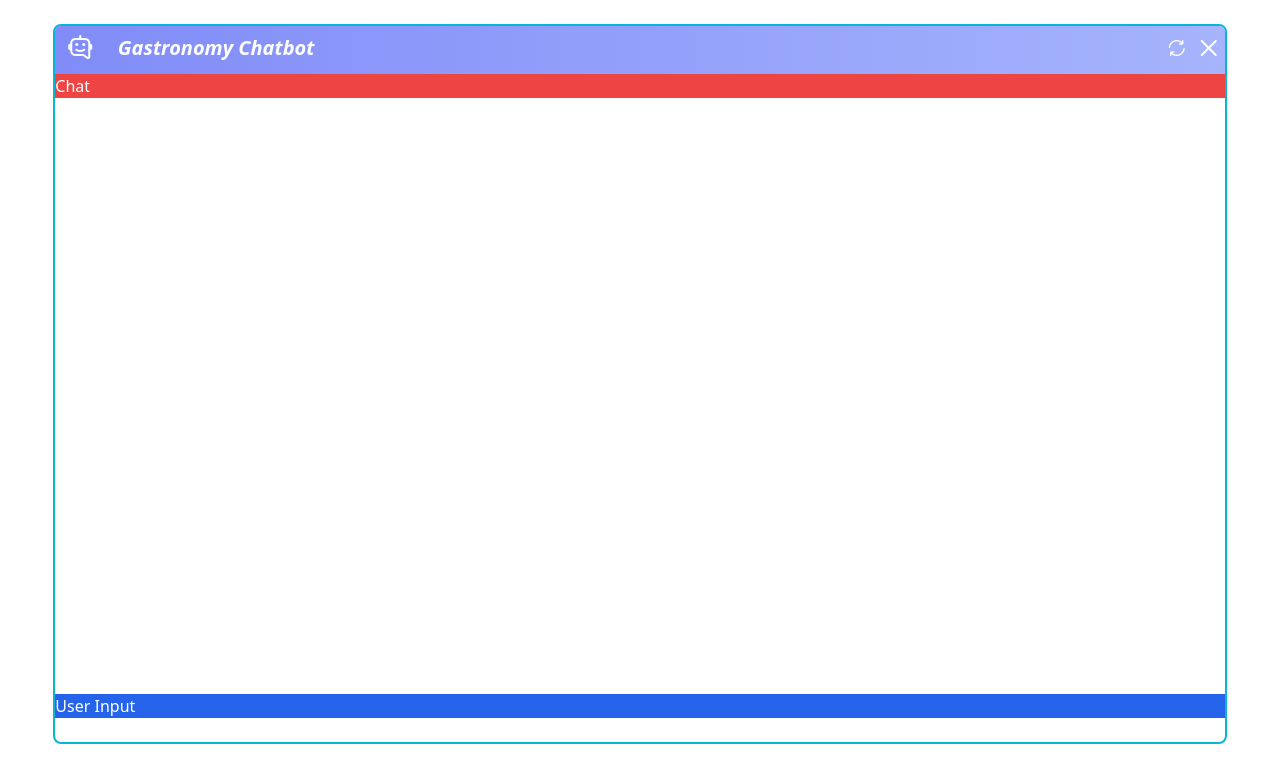
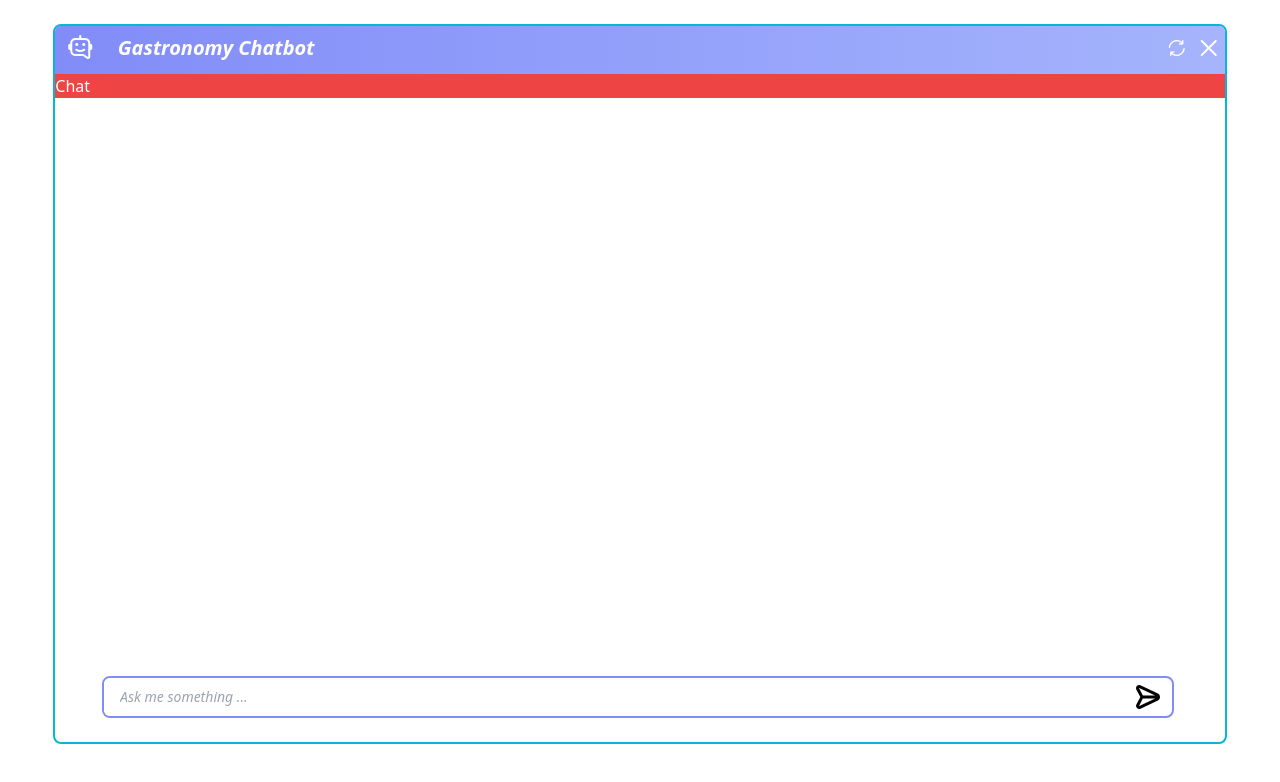
Before and after one commit to tristanretali/gastronomy-chatbot, a React (Create React App) app in the folder frontend/: page / in a window 1280 px wide. Shown: the top 782 px of the page. Built offline with nearby package versions, Linux system fonts and the light colour scheme.

Commit message:
[LAYOUT] First user input design

```diff
--- a/frontend/src/index.css
+++ b/frontend/src/index.css
@@ -1,6 +1,7 @@
 @import url('https://cdn-uicons.flaticon.com/2.2.0/uicons-bold-rounded/css/uicons-bold-rounded.css');
 @import url('https://cdn-uicons.flaticon.com/2.2.0/uicons-regular-rounded/css/uicons-regular-rounded.css');
 @import url('https://cdn-uicons.flaticon.com/2.2.0/uicons-regular-rounded/css/uicons-regular-rounded.css');
+@import url('https://cdn-uicons.flaticon.com/2.2.0/uicons-bold-rounded/css/uicons-bold-rounded.css');
 
 @tailwind base;
 @tailwind components;
--- a/frontend/src/userInput.js
+++ b/frontend/src/userInput.js
@@ -3,8 +3,16 @@ import React from "react";
 export default class UserInput extends React.Component {
   render() {
     return (
-      <div className="bg-blue-600">
-        <h1>User Input</h1>
+      <div className=" flex  border-2 border-indigo-400 rounded-lg w-11/12 ml-[4%]">
+        <input
+          className="text-black placeholder:italic w-11/12 border-slate-300 rounded-md py-2 pl-4 pr-3 focus:outline-none focus:border-indigo-400 sm:text-sm"
+          placeholder="Ask me something ..."
+          type="text"
+          name="search"
+        />
+        <div className="w-1/12 flex md:justify-end md:me-3">
+          <i className="fi fi-br-paper-plane-top text-black text-2xl mt-1.5 hover:cursor-pointer"></i>
+        </div>
       </div>
     );
   }
```
